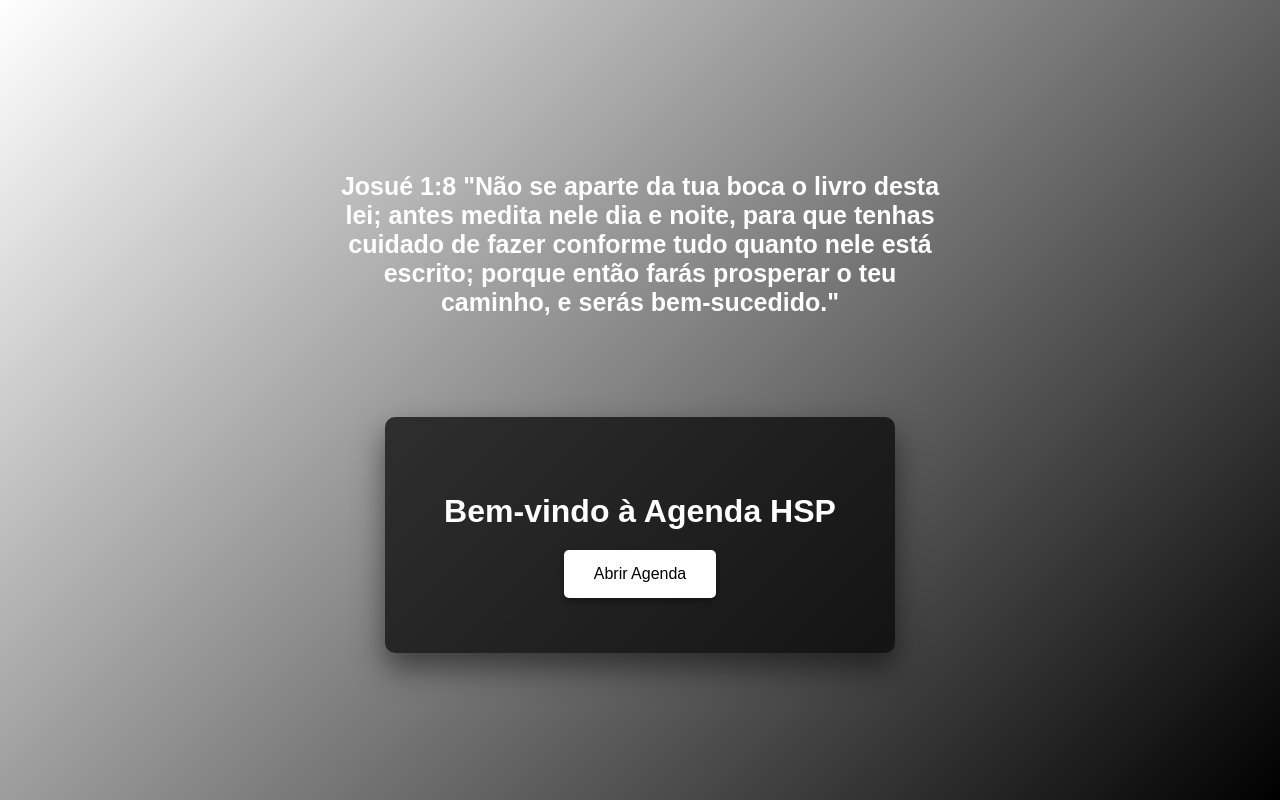
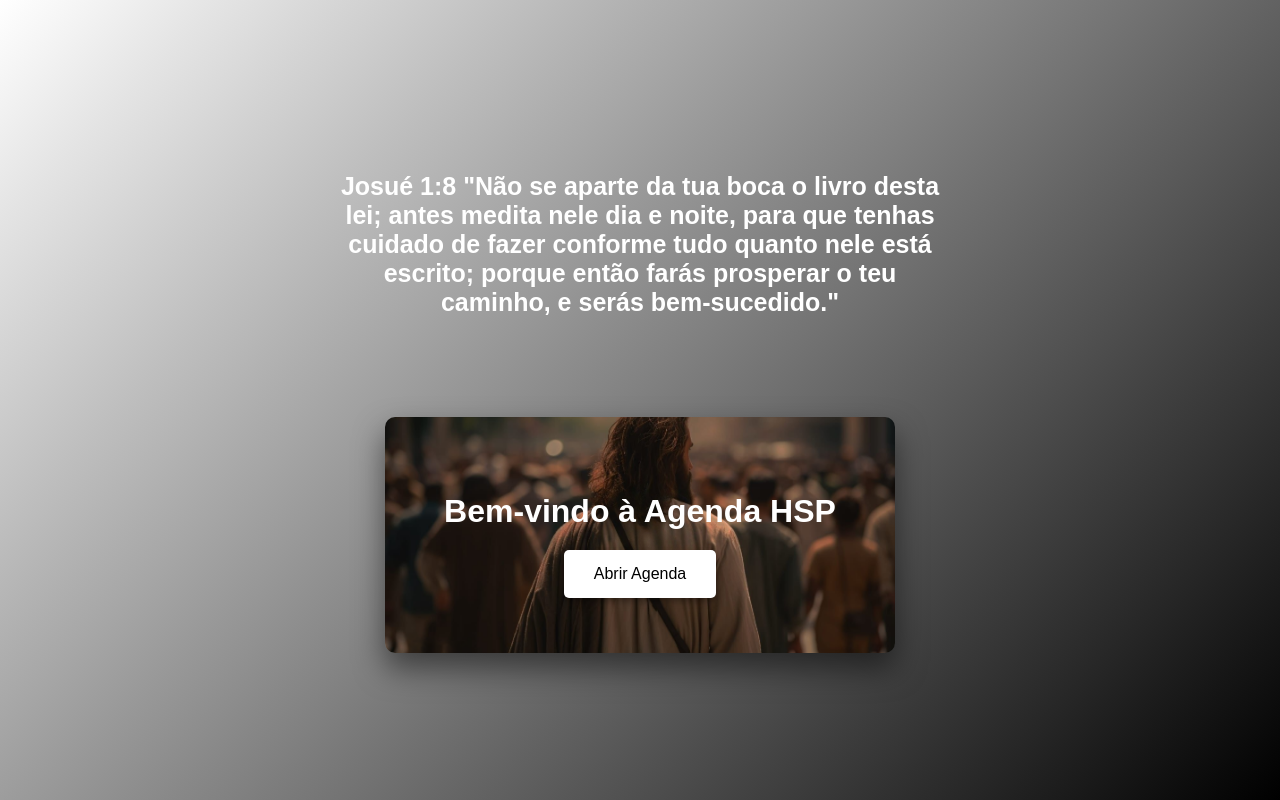
Before and after one commit to Br12zin/HSP, a plain HTML site: page index.html in a window 1280 px wide. Drawn offline with Linux system fonts and the light colour scheme.

Commit message:
"site pronto"

```diff
--- a/index.html
+++ b/index.html
@@ -35,7 +35,7 @@
             padding: 55px;
             border-radius: 10px;
             box-shadow: 0 15px 30px rgba(0, 0, 0, 0.5);
-
+            background-image: url('imagens/hsp.png');
             width: 90%;
             max-width: 400px;
             height: auto;
```
